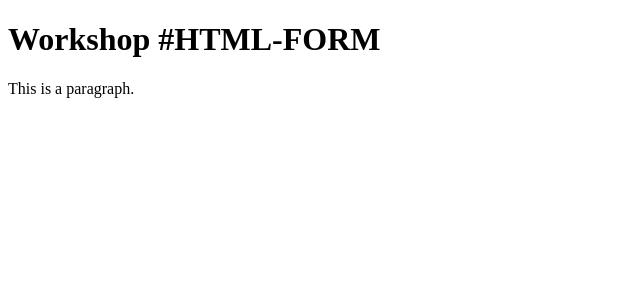
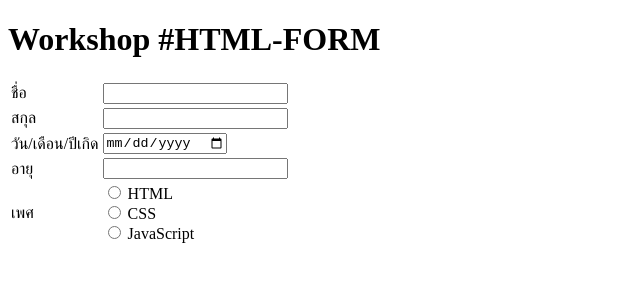
Before and after one commit to R1stk/88823665-camp-65, a plain HTML site: page index.html in a window 1280 px wide. Shown: the whole page, without its empty margins (0-640 px from the left). Drawn offline with Linux system fonts and the light colour scheme.

Commit message:
การบ้าน

```diff
--- a/index.html
+++ b/index.html
@@ -6,8 +6,36 @@
 </head>
 <body>
     <h1>Workshop #HTML-FORM</h1>
-    <p>This is a paragraph.</p>
+    <form>
+    <table>
+        <tr>
+            <td> <label for="fname">ชื่อ </label></td>
+           <td> <input type="text" id="fname" name="fname"></td>
+        </tr>
+        <tr>
+            <td><label for="lname">สกุล </label></td>
+                <td><input type="text" id="lname" name="lname"></td>
+        </tr>
+        <tr>
+            <td> <label for="year">วัน/เดือน/ปีเกิด </label></td>
+                <td><input type="date"></td>
+        </tr>
+        <tr>
+            <td><label for="age">อายุ</label></td>
+            <td><input type="number" id="age" name="age"></td>
+        </tr>
+        <tr>
+            <td><label for="sex">เพศ</label></td>
+            <td><input type="radio" id="html" name="fav_language" value="HTML">
+                <label for="html">HTML</label><br>
+                <input type="radio" id="css" name="fav_language" value="CSS">
+                <label for="css">CSS</label><br>
+                <input type="radio" id="javascript" name="fav_language"
+                value="JavaScript">
+                <label for="javascript">JavaScript</label></td>
+        </tr>
 
+    </table>
+        </form>
 </body>
-
 </html>
```
